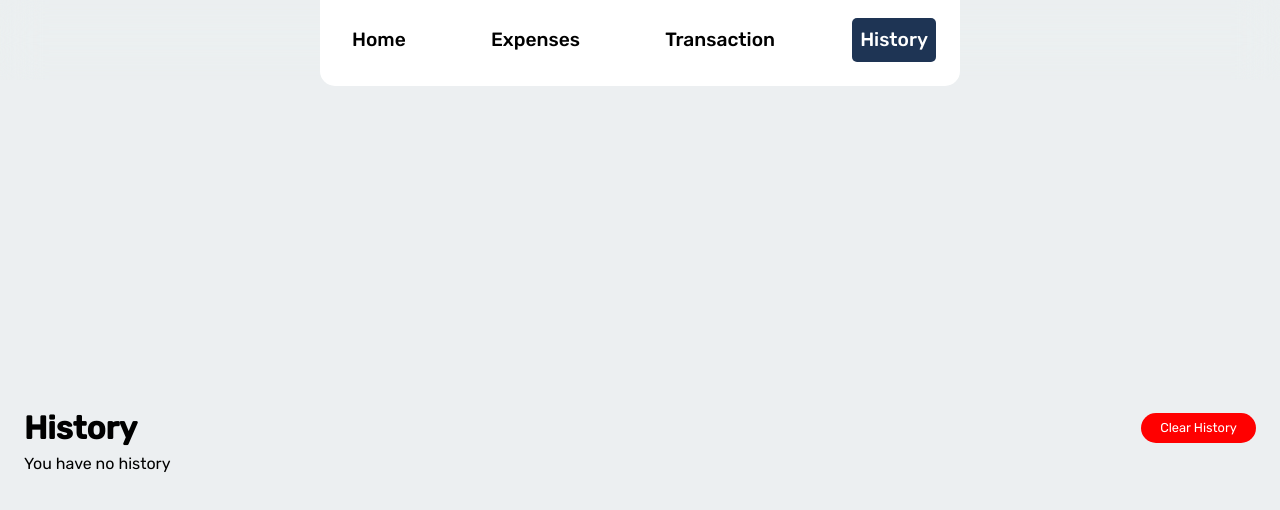
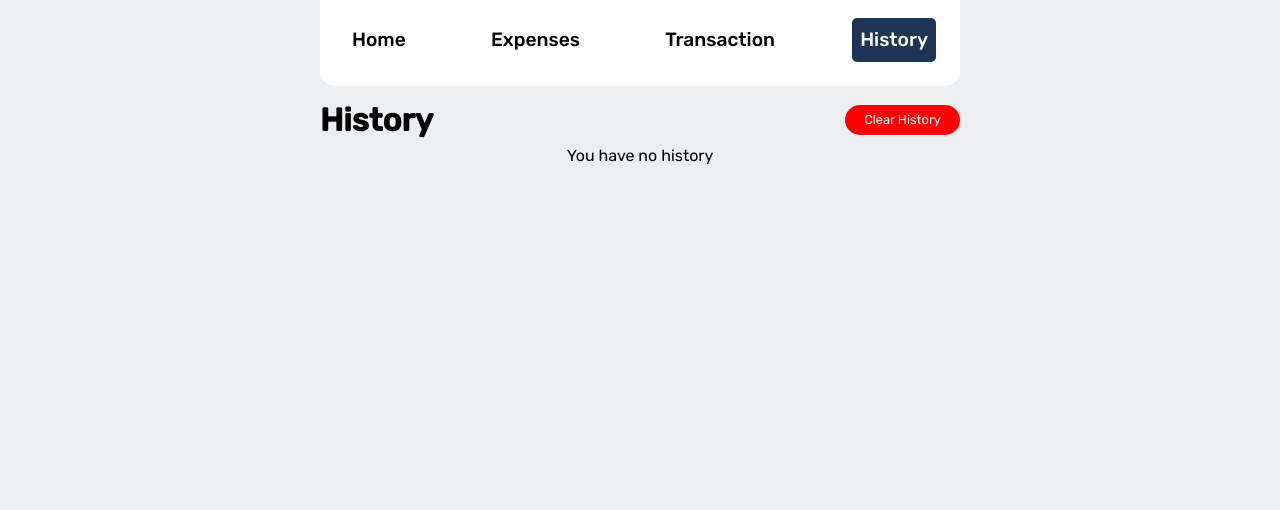
Before and after one commit to Steezy1416/BudgetCraft, a React (Create React App) app: page /history in a window 1280 px wide. Shown: the top 510 px of the page. Built offline with nearby package versions, Linux system fonts and the light colour scheme.

Commit message:
styled the expense and history page for desktop use

```diff
--- a/src/style.css
+++ b/src/style.css
@@ -846,11 +846,47 @@ button:disabled {
   color: black;
 }
 
+
+@media (min-width: 600px) {
+
+  .expensePageContainer {
+    padding: 1rem 0 0;
+  }
+
+  .expenses-container {
+    width: 40rem;
+  }
+
+  .boxThing {
+    width: 40rem;
+  }
+
+  .expense:hover {
+    transition: transform 200ms;
+    transform: scale(1.01);
+  }
+
+  .expenseBtn:hover, .xmarkIcon:hover {
+    transition: transform 200ms;
+    transform: scale(1.05);
+  }
+
+  .addExpenseBtn:hover {
+    transition: transform 200ms;
+    transform: scale(1.1);
+  }
+}
+
 /* start of history page */
 
 .historyPageContainer {
   font-family: "Rubik", sans-serif;
   padding: 0 1.5rem;
+  display: flex;
+  flex-direction: column;
+  align-items: center;
+  height: calc(100dvh - 5rem);
+  max-height: calc(100dvh - 5rem);
 }
 
 .historyHeader {
@@ -875,6 +911,7 @@ button:disabled {
 
 .entryDateBlock {
   margin-top: .5rem;
+  width: 100%;
 }
 
 .entryDate {
@@ -935,7 +972,7 @@ button:disabled {
   display: flex;
   flex-direction: column;
   gap: 1rem;
-  margin: 0 0  1.5rem ;
+  margin: 25% 0  1.5rem ;
 }
 
 .historyModalHeader {
@@ -1001,4 +1038,26 @@ button:disabled {
 }
 
 
+@media (min-width: 410px) {
+
+}
+
+@media (min-width: 600px) {
+  .historyPageContainer {
+    padding: 1rem 0 0 0;
+    width: 40rem;
+    margin: 0 auto;
+  }
+
+  .clearHistoryBtn:hover {
+    transform: scale(1.05);
+    transition: transform 300ms;
+  }
+
+  .historyEntry:hover {
+    transform: scale(1.01);
+    transition: transform 300ms;
+  }
+}
+
 /*end of history page*/
```
